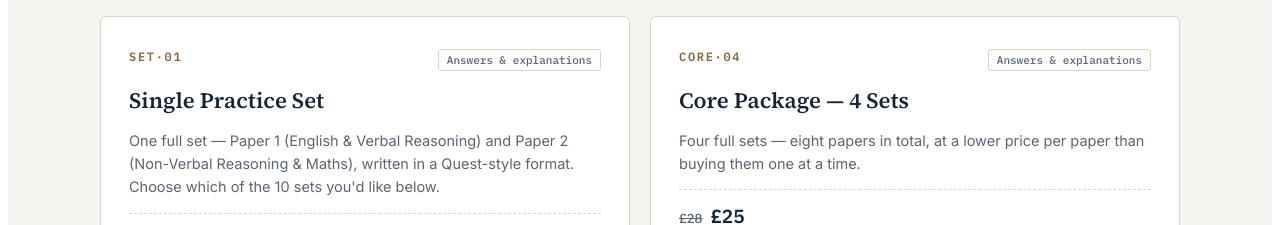
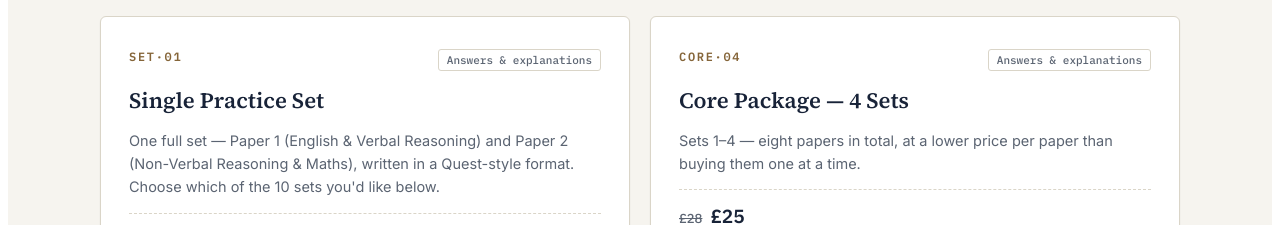
Before and after one commit to i4960550-sys/eleven-plus-site, a React (Vite) app: page / in a window 1280 px wide. Shown: the part 900-1125 px from the top of the page. Built offline with nearby package versions, Linux system fonts and the light colour scheme.

Commit message:
Clarify Core Package contains Sets 1-4 for transparency

```diff
--- a/src/App.jsx
+++ b/src/App.jsx
@@ -91,7 +91,7 @@ const PRODUCTS = [
     code: "CORE·04",
     subject: "Core package",
     title: "Core Package — 4 Sets",
-    desc: "Four full sets — eight papers in total, at a lower price per paper than buying them one at a time.",
+    desc: "Sets 1–4 — eight papers in total, at a lower price per paper than buying them one at a time.",
     price: 25,
     originalPrice: 28,
   },
```
